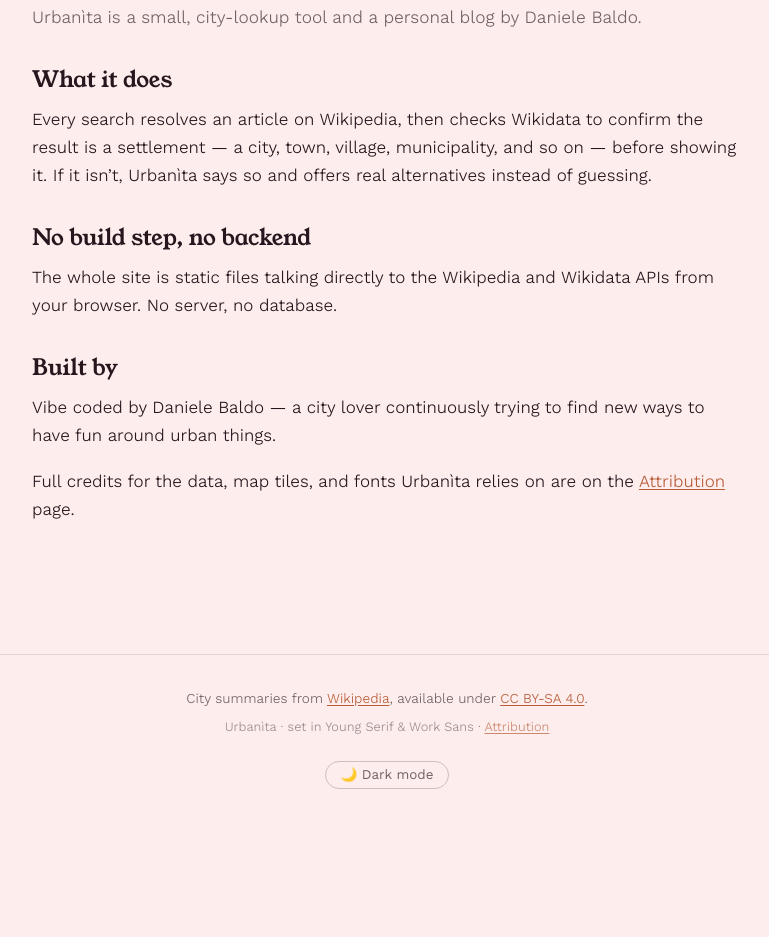
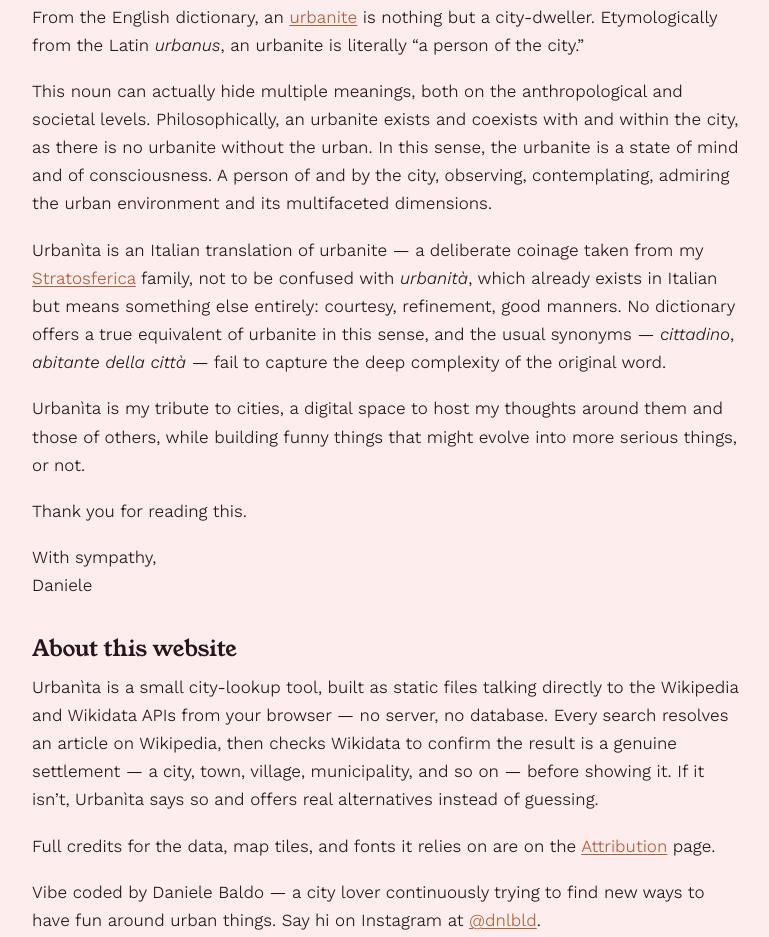
Before and after one commit to danielebaldo/urbanita, a website: page about.html in a window 1280 px wide. Shown: the part 198-1135 px from the top of the page, without its empty margins (253-1022 px from the left). Before the commit the page ends 1035 px from the top, so only its background shows below. Drawn offline with nearby package versions, Linux system fonts and the light colour scheme.

Commit message:
edit about

```diff
--- a/about.html
+++ b/about.html
@@ -45,33 +45,63 @@
 <main id="main">
   <article class="prose">
     <h1>About Urbanìta</h1>
-    <p class="lede">
-      Urbanìta is a small, city-lookup tool and a personal blog by Daniele Baldo.
-    </p>
 
-    <h2>What it does</h2>
     <p>
-      Every search resolves an article on Wikipedia, then checks Wikidata to
-      confirm the result is a settlement &mdash; a city, town, village,
-      municipality, and so on &mdash; before showing it. If it isn&rsquo;t,
-      Urbanìta says so and offers real alternatives instead of guessing.
-    </p>
-
-    <h2>No build step, no backend</h2>
-    <p>
-      The whole site is static files talking directly to the Wikipedia and
-      Wikidata APIs from your browser. No server, no database.
-    </p>
-
-    <h2>Built by</h2>
-    <p>
-      Vibe coded by Daniele Baldo &mdash; a city lover continuously trying
-      to find new ways to have fun around urban things.
+      From the English dictionary, an <a href="https://en.wiktionary.org/wiki/urbanite" rel="noopener">urbanite</a> is nothing but a
+      city-dweller. Etymologically from the Latin <em>urbanus</em>, an
+      urbanite is literally &ldquo;a person of the city.&rdquo;
     </p>
 
     <p>
-      Full credits for the data, map tiles, and fonts Urbanìta relies on are
-      on the <a href="attribution.html">Attribution</a> page.
+      This noun can actually hide multiple meanings, both on the
+      anthropological and societal levels. Philosophically, an urbanite
+      exists and coexists with and within the city, as there is no urbanite
+      without the urban. In this sense, the urbanite is a state of mind and
+      of consciousness. A person of and by the city, observing,
+      contemplating, admiring the urban environment and its multifaceted
+      dimensions.
+    </p>
+
+    <p>
+      Urbanìta is an Italian translation of urbanite &mdash; a deliberate
+      coinage taken from my <a href="https://www.instagram.com/stratosferica_org_" rel="noopener">Stratosferica</a> family, not to be confused with
+      <em>urbanità</em>, which already exists in Italian but means
+      something else entirely: courtesy, refinement, good manners. No
+      dictionary offers a true equivalent of urbanite in this sense, and
+      the usual synonyms &mdash; <em>cittadino</em>,
+      <em>abitante della città</em> &mdash; fail to capture the deep
+      complexity of the original word.
+    </p>
+
+    <p>
+      Urbanìta is my tribute to cities, a digital space to host my thoughts
+      around them and those of others, while building funny things that
+      might evolve into more serious things, or not.
+    </p>
+
+    <p>Thank you for reading this.</p>
+
+    <p>With sympathy,<br>Daniele</p>
+
+    <h2>About this website</h2>
+    <p>
+      Urbanìta is a small city-lookup tool, built as static files talking
+      directly to the Wikipedia and Wikidata APIs from your browser &mdash;
+      no server, no database. Every search resolves an article on
+      Wikipedia, then checks Wikidata to confirm the result is a genuine
+      settlement &mdash; a city, town, village, municipality, and so on
+      &mdash; before showing it. If it isn&rsquo;t, Urbanìta says so and
+      offers real alternatives instead of guessing.
+    </p>
+    <p>
+      Full credits for the data, map tiles, and fonts it relies on are on
+      the <a href="attribution.html">Attribution</a> page.
+    </p>
+
+    <p>
+      Vibe coded by Daniele Baldo &mdash; a city lover continuously trying
+      to find new ways to have fun around urban things. Say hi on Instagram
+      at <a href="https://www.instagram.com/dnlbld" rel="noopener">@dnlbld</a>.
     </p>
   </article>
 </main>
```
